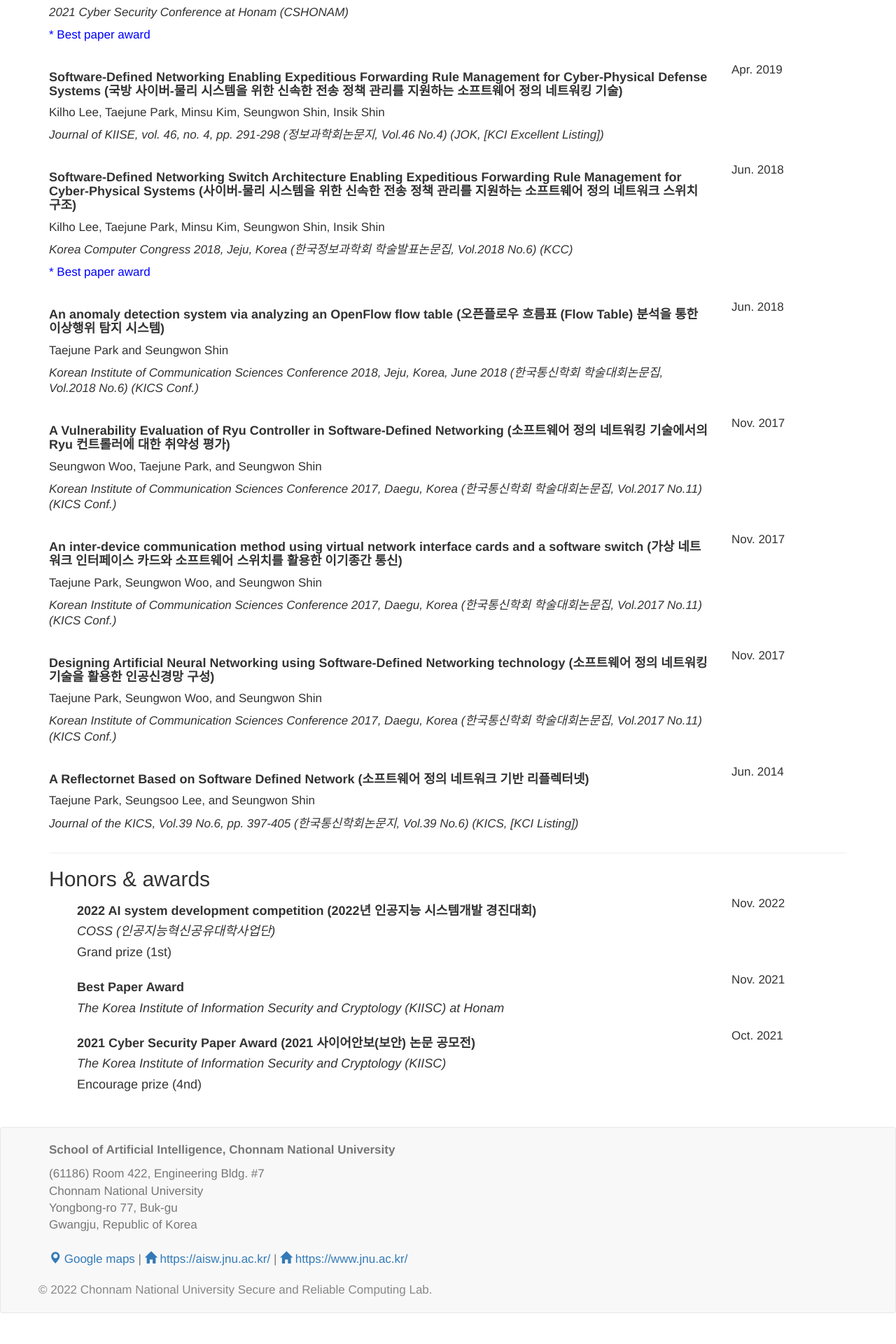
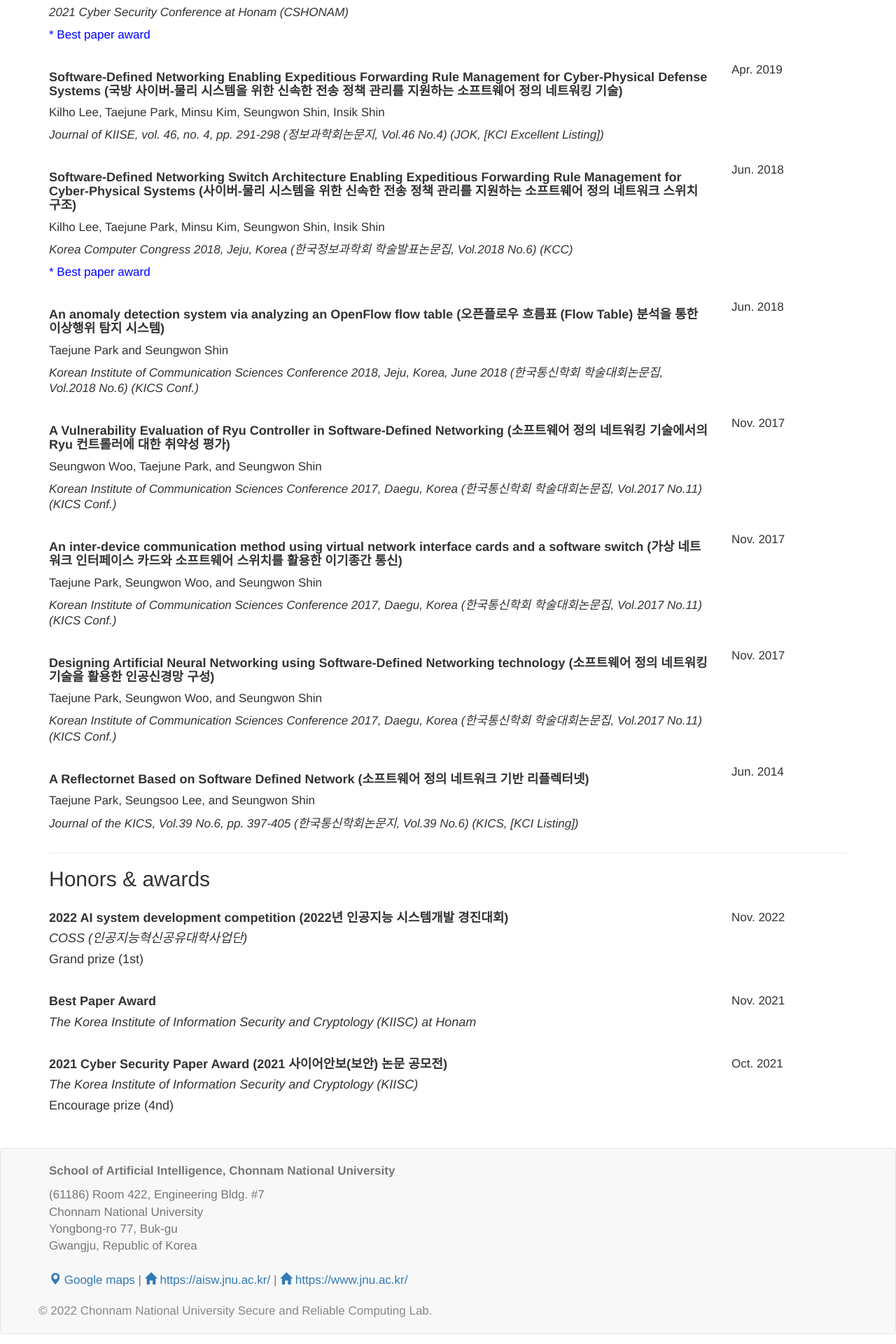
Before and after one commit to src-jnu/src-jnu.github.io, a Jekyll site: the page built from page/publication.html, in a window 1280 px wide. Shown: the part 3020-4940 px from the top of the page at 70% size. Built offline with Jekyll 4.4.1, drawn with Linux system fonts in a browser that asks for light colours; nearby versions of some CDN libraries; a style sheet for code colours, icons or effects is not loaded; before the commit the page ends 4910 px from its top, so only the background shows below that.

Commit message:
fix bugs

```diff
--- a/page/publication.html
+++ b/page/publication.html
@@ -16,9 +16,7 @@
             <h4 class="pub-title">  <b> {{ pub.title }} </b></h4>
             <p class="pub-author"> {{ pub.author }}</p>
             <p class="pub-where"> <i>{{ pub.where }} ({{ pub.abbr }})</i></p>
-            {% if pub.info %}
-            <p class="pub-info"> {{ pub.info }}</p>
-            {% endif %}
+            {% if pub.info %} <p class="pub-info"> {{ pub.info }} </p> {% endif %}
         </div>
         <div class="col-sm-2" style="line-height: 2.0;">
             <p class="pub-date"> {{ pub.date }}</p>
@@ -37,9 +35,7 @@
             <h4 class="pub-title">  <b> {{ pub.title }} </b></h4>
             <p class="pub-author"> {{ pub.author }}</p>
             <p class="pub-where"> <i>{{ pub.where }} ({{ pub.abbr }})</i></p>
-            {% if pub.info %}
-            <p class="pub-info"> {{ pub.info }} </p>
-            {% endif %}
+            {% if pub.info %} <p class="pub-info"> {{ pub.info }} </p> {% endif %}
         </div>
         <div class="col-sm-2" style="line-height: 1.0;">
             <p class="pub-date"> {{ pub.date }}</p>
@@ -52,19 +48,15 @@
     <h2 class="Domestic"> Honors & awards </h2>
 
     {% for pub in site.data.publication.award %}
-    <div class="row">
+    <div class="pub row">
         <div class="col-sm-10" style="line-height: 1.3;">
-            <p>
-                <ul>
-                    <h4 class="pub-title">  <b> {{ pub.title }} </b> </p>
-                    <p class="pub-where"> <i> {{ pub.host }} </i> </p>
-                    {% if pub.grade %} {{ pub.grade }} {% endif %}  </p>
-                    {% if pub.owner %} {{ pub.owner }} {% endif %} </p>
-                </ul>
-            </p>
+            <h4 class="pub-title">  <b> {{ pub.title }} </b> </p>
+            <p class="pub-where"> <i> {{ pub.host }} </i> </p>
+            {% if pub.grade %} {{ pub.grade }} {% endif %}  </p>
+            {% if pub.owner %} {{ pub.owner }} {% endif %} </p>
         </div>
         <div class="col-sm-2" style="line-height: 1.0;">
-            <p> {{pub.date}} </p>
+            <p class="pub-date"> </p><p> {{pub.date}} </p>
         </div>
     </div>
     <p><p></p></p>
```
